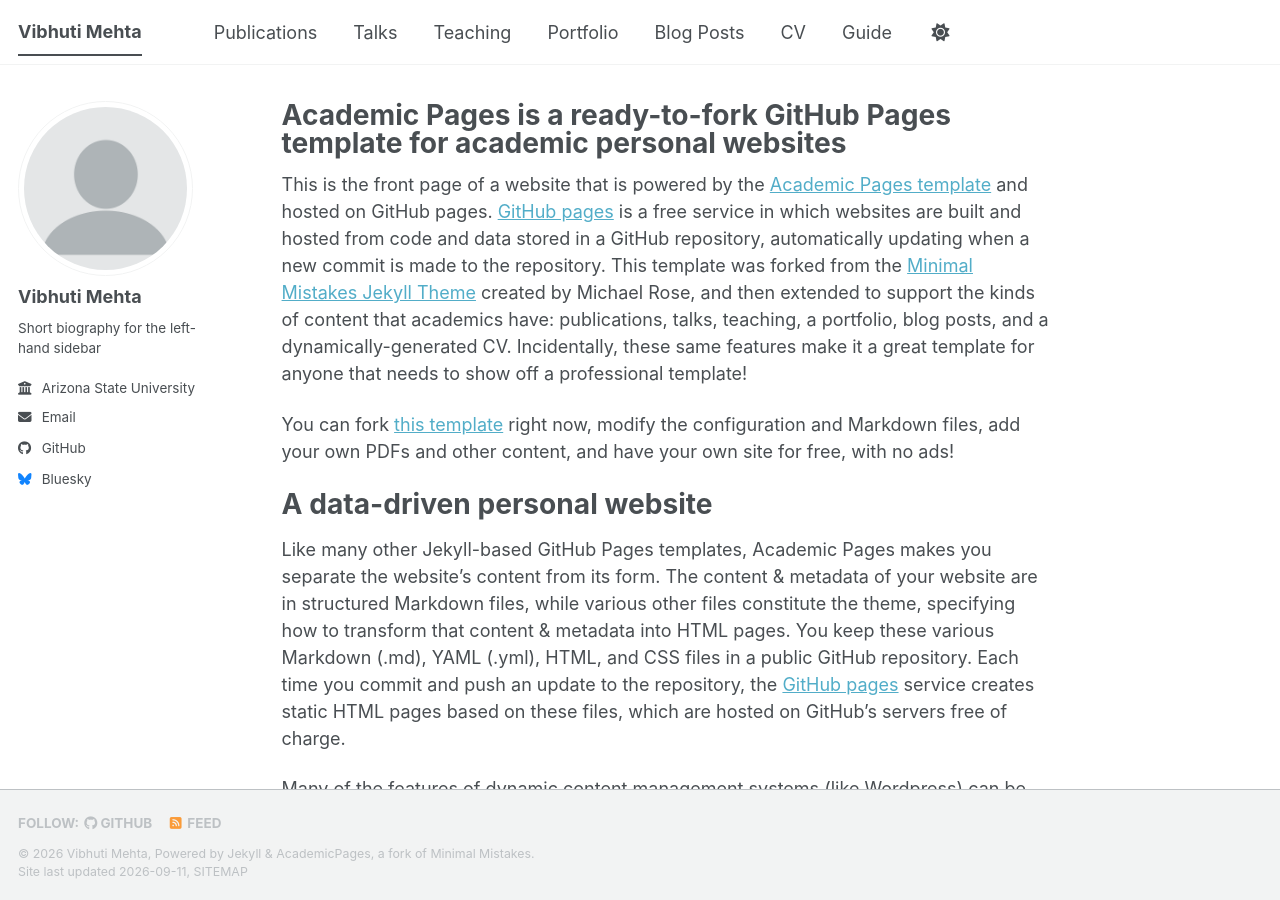
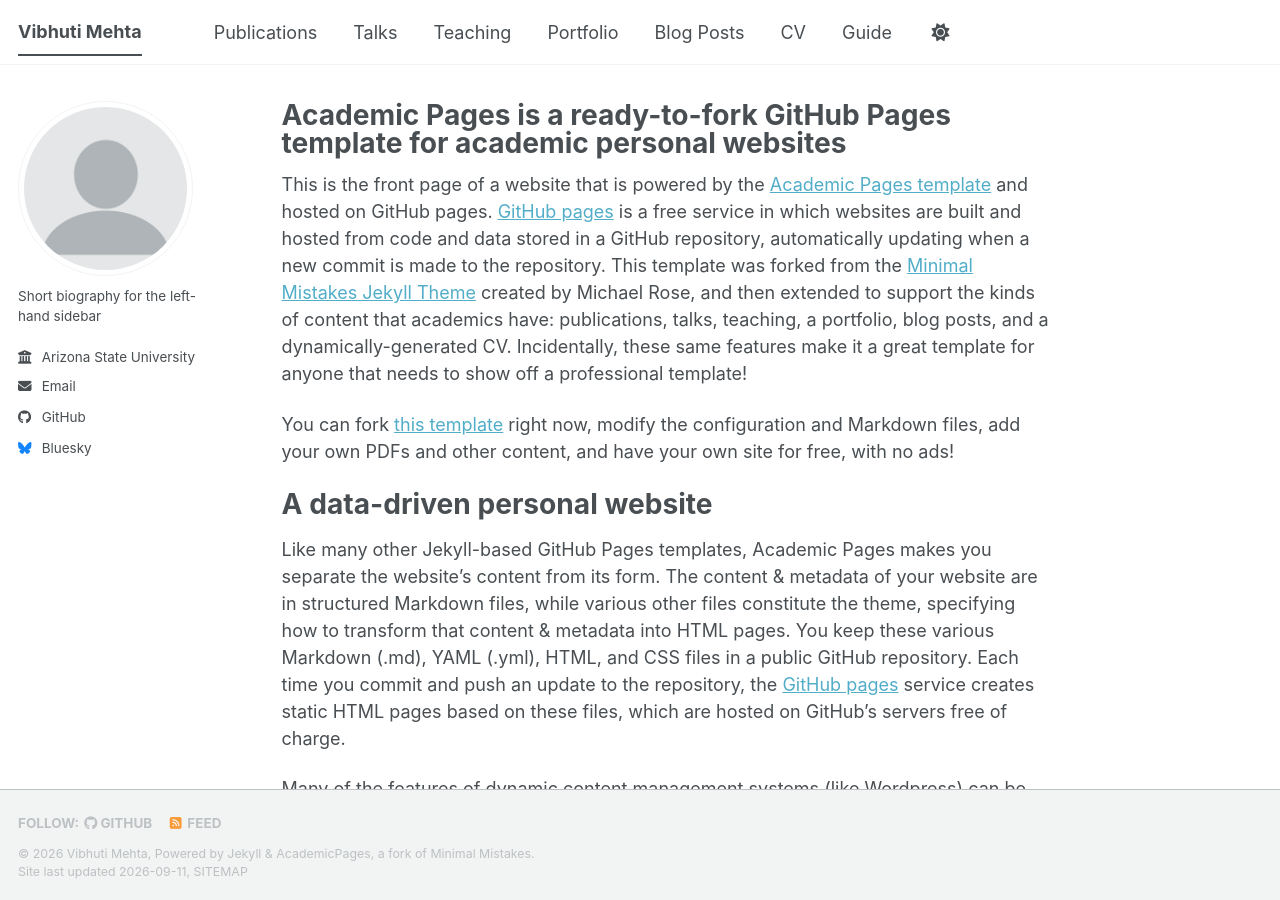
Before and after one commit to vibhuti-mehta/vibhuti-mehta.github.io, a Jekyll site: the page built from _pages/about.md, in a window 1280 px wide and 900 px high. Built offline with Jekyll 4.4.1, drawn with Linux system fonts in a browser that asks for light colours; a style sheet for code colours, icons or effects is not loaded.

Commit message:
Update _config.yml

```diff
--- a/_config.yml
+++ b/_config.yml
@@ -24,7 +24,7 @@ repository               : "academicpages/academicpages.github.io"
 author:
   # Biographic information
   avatar           : "profile.png"
-  name             : "Vibhuti Mehta"
+  name             : # empty
   pronouns         : # example: "she/her"
   bio              : "Short biography for the left-hand sidebar"
   location         : # URL
```
